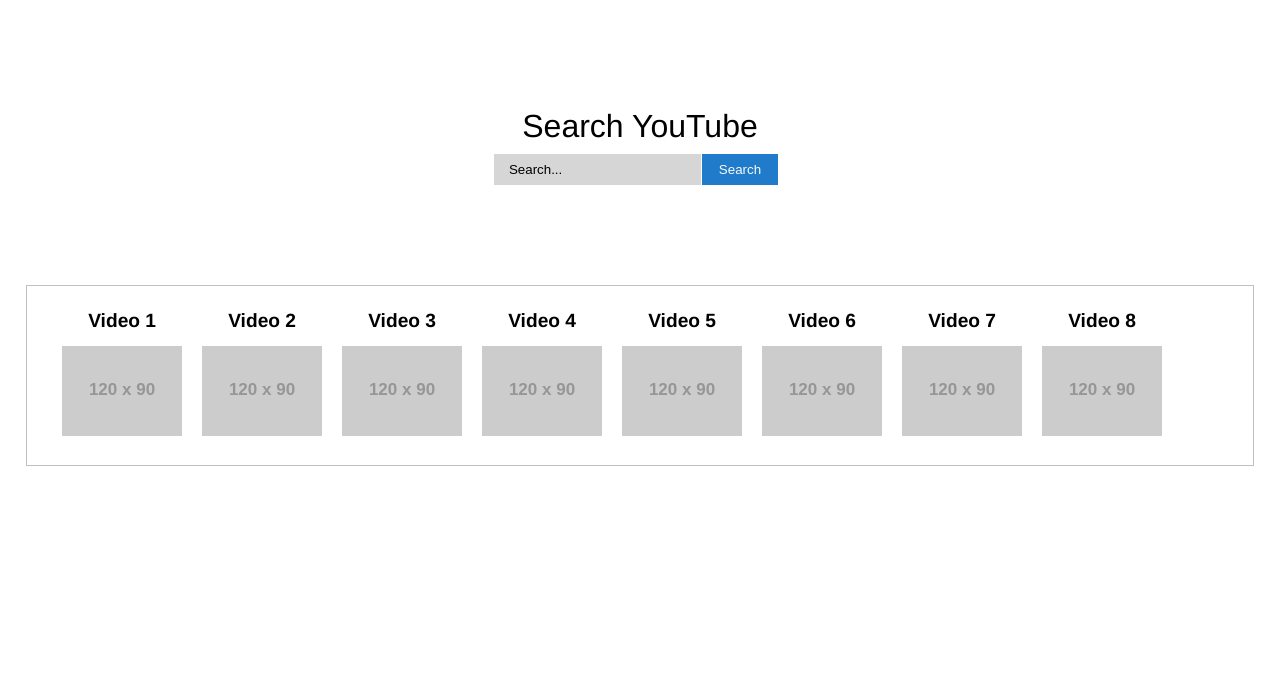
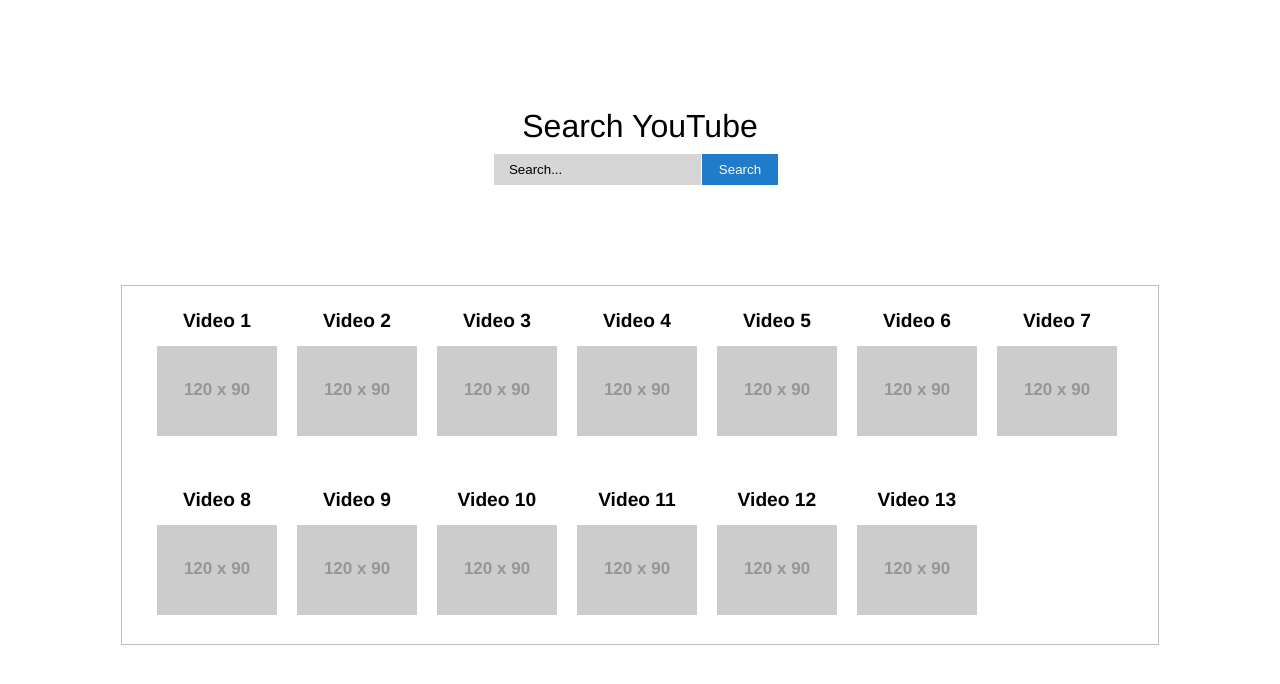
Before and after one commit to jonaskleiner/youtube-search, a plain HTML site: page index.html in a window 1280 px wide. Drawn offline with nearby package versions, Linux system fonts and the light colour scheme; no server answers; placeholder pictures from the web are drawn by us.

Commit message:
styled results div

```diff
--- a/css/styles.css
+++ b/css/styles.css
@@ -14,7 +14,7 @@
 #results {
     border: 1px solid silver;
     margin: 0 auto;
-    width: 95%;
+    width: 80%;
     padding-left: 25px;
 }
 
--- a/index.html
+++ b/index.html
@@ -11,7 +11,7 @@
 			<form>
 				<label>Search YouTube</label><br />
 				<input type="search" id="search-box" value="Search..." />
-				<button>Search</button>
+				<button type="submit">Search</button>
 			</form>
 		</div>
 		<div id="results">
@@ -24,6 +24,11 @@
 			  <li class="flex-item">Video 6<br/><img src="http://placehold.it/120x90"></li>
 			  <li class="flex-item">Video 7<br/><img src="http://placehold.it/120x90"></li>
 			  <li class="flex-item">Video 8<br/><img src="http://placehold.it/120x90"></li>
+			  <li class="flex-item">Video 9<br/><img src="http://placehold.it/120x90"></li>
+			  <li class="flex-item">Video 10<br/><img src="http://placehold.it/120x90"></li>
+			  <li class="flex-item">Video 11<br/><img src="http://placehold.it/120x90"></li>
+			  <li class="flex-item">Video 12<br/><img src="http://placehold.it/120x90"></li>
+			  <li class="flex-item">Video 13<br/><img src="http://placehold.it/120x90"></li>
 			</ul>
 		</div>
 	</body>
```
